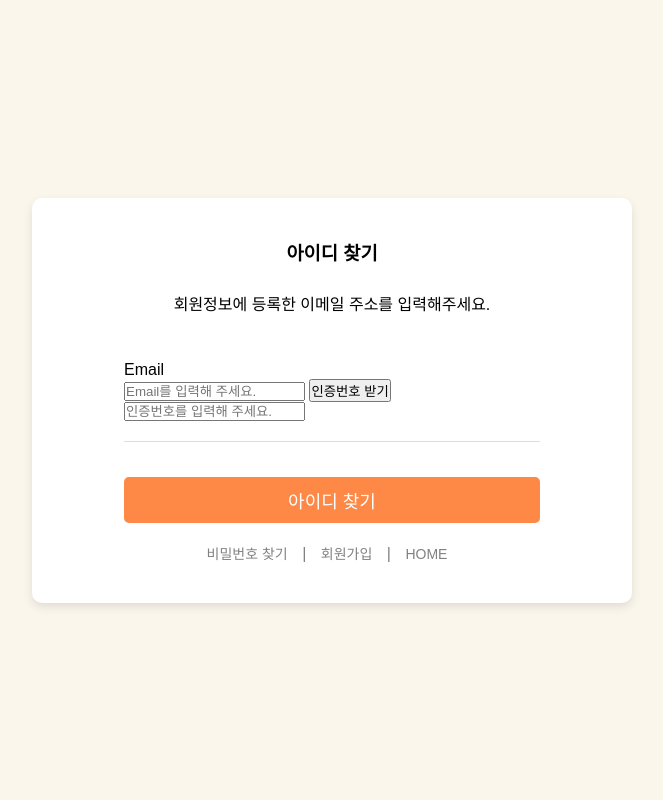
After one commit to nakyeongAn/big_project3, a Django app: page /accounts/forgotID/ in a window 1280 px wide. The commit adds this page. Shown: the whole page, without its empty margins (308-971 px from the left). Run offline with Django 4.2, Linux system fonts and the light colour scheme; parts of the project's set-up code (start-up, migrations or seed data) failed here and were passed over.

Commit message:
아이디찾기 페이지

```diff
--- /dev/null
+++ b/project/accounts/static/css/forgotID.css
@@ -0,0 +1,217 @@
+/* 스타일 초기화 */
+* {
+    margin: 0;
+    padding: 0;
+    box-sizing: border-box;
+}
+
+body, html {
+    height: 100%; /* 전체 높이 설정 */
+    width : 100%;
+    margin: 0;
+    padding: 0;
+    display: flex; /* Flex 컨테이너 설정 */
+    flex-direction: column; /* 자식 요소들을 세로로 정렬 */
+    justify-content: center; /* 수직 정렬 */
+    align-items: center; /* 수평 정렬 */
+    font-family: 'Arial', sans-serif; /* 필요한 폰트로 변경 가능 */
+    background-color: #FBF6EC; /* 배경색 */
+}
+
+.contents {
+    background: #fff;
+    padding: 40px;
+    border-radius: 10px;
+    box-shadow: 0 4px 10px rgba(0, 0, 0, 0.1);
+    width: 100%;
+    max-width: 600px; /* 최대 넓이 설정을 추가하여 너무 넓어지지 않도록 함 */
+    /* 추가된 부분: 중앙 정렬을 유지하기 위해 margin 제거 */
+    margin: auto; /* 자동 마진으로 상하좌우 중앙 정렬 */
+    display: flex; /* Flexbox 사용 */
+    flex-direction: column; /* 자식 요소들을 세로로 정렬 */
+    align-items: center; /* 수평 정렬 */
+}
+
+.head-wrap {
+    text-align: center; /* 내부 텍스트 중앙 정렬 */
+    width: 100%; /* 부모 컨테이너의 전체 너비 사용 */
+    margin-bottom: 20px; /* 하단 여백 설정 */
+}
+
+.head-wrap h3, p{
+    margin-bottom: 5%;
+}
+
+.wrap {
+    position: relative;
+    width: 80%; /* 넓이를 부모 요소의 100%로 설정 */
+    margin: auto; /* 중앙 정렬 */
+}
+
+
+/* 폼 필드 스타일링 */
+.form-group {
+    margin-bottom: 0px; /* 필드 간격 */
+}
+
+.form-group input[type="text"],
+.form-group input[type="password"] {
+    width: calc(100%-20px); /* 전체 너비 */
+    padding: 10px; /* 편안한 타이핑을 위한 패딩 */
+    border: 1px solid white; /* 경계선 스타일 */
+    border-radius: 5px; /* 모서리 둥글게 */
+    font-size: 16px; /* 적당한 글자 크기 */
+    margin-bottom: 0px;
+}
+
+.form-group label {
+    display: block; /* 레이블을 블록 요소로 만들어 줄 바꿈 */
+    margin-bottom: 15px; /* 레이블과 필드 사이의 여백 */
+    font-weight: bold; /* 레이블 글자 굵게 */
+    color: grey; /* 레이블 색상 */
+    font-size : 16px;
+}
+
+hr {
+    border: none;
+    height: 1px;
+    background-color: #ddd;
+    margin: 20px 0;
+}
+
+#IDsearch-btn {
+    width: 100%;
+    padding: 10px;
+    border: none;
+    border-radius: 5px;
+    background-color: #FE8947;
+    color: white;
+    font-size: 18px;
+    cursor: pointer;
+    margin-top: 15px; /* 버튼 위 여백 */
+}
+
+
+#IDsearch:hover {
+    background-color: #fcb388;
+}
+
+.find-wrap {
+    text-align: center;
+    padding-top: 20px;
+}
+
+.find-wrap ul {
+    list-style: none;
+}
+
+.find-wrap li {
+    display: inline;
+    margin-right: 10px;
+    color : grey;
+}
+
+.find-wrap a {
+    text-decoration: none;
+    color: grey ;
+    font-size: 14px;
+}
+
+.find-wrap a:hover {
+    text-decoration: underline;
+}
+
+.form-control:focus {
+    border-color: #66afe9; /* 포커스 시 경계선 색상 변경 */
+    outline: 0; /* 기본 아웃라인 제거 */
+    box-shadow: inset 0 1px 1px rgba(0,0,0,.075), 0 0 8px rgba(102,175,233,.6); /* 포커스 시 그림자 효과 */
+}
+
+/* 화면 크기에 따른 반응형 디자인 */
+@media (max-width: 768px) {
+    .contents {
+        width: 90%; /* 화면이 작을 때는 폼의 너비를 줄임 */
+        padding: 20px; /* 화면이 작을 때는 패딩을 줄임 */
+    }
+}
+
+/* 모달 기본 스타일 */
+.modal {
+    display: none; /* 기본적으로 숨겨진 상태 */
+    position: fixed; /* Stay in place */
+    z-index: 1; /* Sit on top */
+    left: 0;
+    top: 0;
+    width: 100%; /* Full width */
+    height: 100%; /* Full height */
+    overflow: auto; /* Enable scroll if needed */
+    background-color: rgb(0,0,0); /* Fallback color */
+    background-color: rgba(0,0,0,0.4); /* Black w/ opacity */
+  }
+
+/* 모달 랩 스타일 */
+.modal-wrap {
+    display: flex; /* Flexbox 레이아웃 사용 */
+    justify-content: center; /* 가로 방향에서 중앙 정렬 */
+    align-items: center; /* 세로 방향에서 중앙 정렬 */
+    background-color: #fefefe;
+    margin: 0 auto; /* 상하 여백을 0으로 설정하고 좌우는 자동으로 */
+    padding: 20px;
+    border: 1px solid #888;
+    width: 30%; /* 모달 넓이를 30%로 설정 */
+    height: 30%; /* 모달 높이를 30%로 설정 */
+    box-sizing: border-box; /* 패딩과 보더가 너비와 높이에 포함되도록 설정 */
+    position: absolute; /* 부모인 .modal에 대해 절대 위치 */
+    top: 50%;
+    left: 50%;
+    transform: translate(-50%, -50%); /* 정확한 중앙 위치로 조정 */
+    flex-direction: column; /* 자식 요소들을 세로 방향으로 정렬 */
+  }
+
+  /* 닫기 버튼 스타일 */
+  .close {
+    color: #aaa;
+    position: absolute; /* 절대 위치 */
+    top: 10px; /* 상단에서부터 10px 떨어진 위치 */
+    right: 20px; /* 우측에서부터 20px 떨어진 위치 */
+    font-size: 35px;
+    font-weight: bold;
+  }
+
+  .close:hover,
+  .close:focus {
+    color: black;
+    text-decoration: none;
+    cursor: pointer;
+  }
+
+
+  .modal-wrap {
+    text-align: center;
+    padding-top: 20px;
+}
+
+.modal-wrap ul {
+    list-style: none;
+}
+
+.modal-wrap li {
+    display: inline;
+    margin-right: 10px;
+    color : grey;
+}
+
+.modal-wrap a {
+    text-decoration: none;
+    color: grey ;
+    font-size: 16px;
+}
+
+.modal-wrap a:hover {
+    text-decoration: underline;
+}
+
+.modal-content p {
+    margin-bottom: 8%;
+    font-size : 18px;
+}
--- a/project/accounts/static/css/login.css
+++ b/project/accounts/static/css/login.css
@@ -7,6 +7,7 @@
 
 body, html {
     height: 100%; /* 전체 높이 설정 */
+    width: 100%;
     margin: 0;
     padding: 0;
     display: flex; /* Flex 컨테이너 설정 */
@@ -32,7 +33,7 @@ body, html {
     padding: 40px;
     border-radius: 10px;
     box-shadow: 0 4px 10px rgba(0, 0, 0, 0.1);
-    width: 400px; /* 필요에 따라 조정 */
+    width: 30%; /* 필요에 따라 조정 */
     /* 추가된 부분: 중앙 정렬을 유지하기 위해 margin 제거 */
 }
 
--- /dev/null
+++ b/project/accounts/templates/accounts/forgotID.html
@@ -0,0 +1,113 @@
+{% load static %}
+<!DOCTYPE html>
+<html lang="ko">
+<head>
+    <meta charset="UTF-8">
+    <title>아이디 찾기</title>
+    <link rel="stylesheet" href="{% static 'css/forgotID.css' %}">
+</head>
+<body>
+    <main class="contents">
+        <div class=head-wrap>
+            <div class="title">
+                <h3>아이디 찾기</h3>
+            </div>
+            <div class = "description">
+                <p>회원정보에 등록한 이메일 주소를 입력해주세요.</p>
+            </div>
+        </div>
+        <section class="wrap">
+            <div class="-wrap">
+                <div class="attr-wrap">
+                    <label>Email</label><br>
+                    <input id="email" type="text" placeholder="Email를 입력해 주세요.">
+                    <button id="auth-btn" type="button" name="button">인증번호 받기</button>
+                    <!-- Email 입력 필드 아래에 나타날 메시지 -->
+                    <div id="email-error" style="color: red;"></div>
+                    <input id="auth" type="text" placeholder="인증번호를 입력해 주세요.">
+                    <div id="success-message" style="color: green;"></div> <!-- 성공 메시지 추가 -->
+                </div>
+                <hr>
+            </div>
+            <button id="IDsearch-btn" type="button" name="button">아이디 찾기</button>
+
+            <!-- 모달 팝업 구조 -->
+            <div id="myModal" class="modal">
+                <!-- 모달 컨텐츠 -->
+                <div class="modal-wrap">
+                    <span class="close">&times;</span>
+                    <div class="modal-content">
+                        <p>귀하의 아이디는 asdfjkl 입니다.</p>
+                        <ul>
+                            <li><a href="{% url 'forgotpw' %}">비밀번호 찾기</a></li>
+                            <li>|</li>
+                            <li><a href="{% url 'login' %}">로그인</a></li>
+                            <li>|</li>
+                            <li><a href="{% url 'chat:detail' %}">HOME</a></li>
+                        </ul>
+                    </div>
+                </div>
+            </div>
+
+            <div class="find-wrap">
+                <ul>
+                    <li><a href="#">비밀번호 찾기</a></li>
+                    <li>|</li>
+                    <li><a href="{% url 'signup' %}">회원가입</a></li>
+                    <li>|</li>
+                    <li><a href="{% url 'chat:detail' %}">HOME</a></li>
+                </ul>
+            </div>
+        </section>
+    </main>
+
+    <script>
+        // auth-btn 버튼 클릭 이벤트 처리
+        const authButton = document.getElementById('auth-btn');
+        const emailInput = document.getElementById('email');
+        const emailError = document.getElementById('email-error');
+        const successMessage = document.getElementById('success-message'); // 성공 메시지 요소
+
+        authButton.addEventListener('click', function() {
+            const enteredEmail = emailInput.value;
+
+            if (!enteredEmail) {
+                // 이메일 입력란이 비어 있을 때 메시지 표시
+                emailError.textContent = 'Email을 입력해 주세요.';
+                successMessage.textContent = ''; // 성공 메시지 초기화
+            } else {
+                // 이메일 입력이 유효한 경우 메시지 삭제
+                emailError.textContent = '';
+                // 이메일이 회원 DB에 있는지 확인하는 비동기 요청을 추가하세요.
+                // 이 예제에서는 간단히 성공 메시지로 표시합니다.
+                successMessage.textContent = '인증번호를 발송하였습니다.';
+            }
+        });
+
+        // 모달을 가져옵니다
+        var modal = document.getElementById("myModal");
+
+        // 버튼을 가져와 클릭 이벤트에 모달을 띄우는 기능을 연결합니다
+        var btn = document.getElementById("IDsearch-btn");
+
+        // 닫기 버튼을 가져옵니다
+        var span = document.getElementsByClassName("close")[0];
+
+        // 사용자가 버튼을 클릭하면 모달을 표시합니다
+        btn.onclick = function() {
+        modal.style.display = "block";
+        }
+
+        // 사용자가 닫기 버튼을 클릭하면 모달을 닫습니다
+        span.onclick = function() {
+        modal.style.display = "none";
+        }
+
+        // 새로운 '닫기' 버튼을 클릭하면 모달을 닫습니다
+        closeButton.onclick = function() {
+            modal.style.display = "none";
+        }
+
+    </script>
+</body>
+</html>
--- a/project/accounts/templates/accounts/login.html
+++ b/project/accounts/templates/accounts/login.html
@@ -34,9 +34,9 @@
             </form>
             <div class = 'find-wrap'>
                 <ul>
-                    <li><a href="#">비밀번호 찾기</a></li>
+                    <li><a href="{% url 'forgotpw' %}">비밀번호 찾기</a></li>
                     <li>|</li>
-                    <li><a href="#">아이디 찾기</a></li>
+                    <li><a href="{% url 'forgotID' %}">아이디 찾기</a></li>
                     <li>|</li>
                     <li><a href="{% url 'signup' %}">회원가입</a></li>
                 </ul>
--- a/project/accounts/urls.py
+++ b/project/accounts/urls.py
@@ -8,6 +8,8 @@ urlpatterns = [
      path('signup/', views.signup, name='signup'),
      path('login/', views.user_login, name='login'),
      path('cancel/', views.cancel, name='cancel'),
+     path('forgotID/', views.forgotID, name='forgotID'),
+     path('forgotpw/', views.forgotpw, name='forgotpw'),
 ]
 
 if settings.DEBUG:
--- a/project/accounts/views.py
+++ b/project/accounts/views.py
@@ -4,6 +4,11 @@ from django.http import HttpResponse
 from django.contrib import messages
 from .forms import SignUpForm, LoginForm
 
+def forgotID(request):
+    return render(request, 'accounts/forgotID.html')
+
+def forgotpw(request):
+    return render(request, 'accounts/forgotpw.html')
 
 def cancel(request):
     return render(request, 'accounts/cancel.html')
```
Also changed, not shown: project/accounts/static/css/forgotpw.css (added), project/accounts/templates/accounts/forgotpw.html (added).
